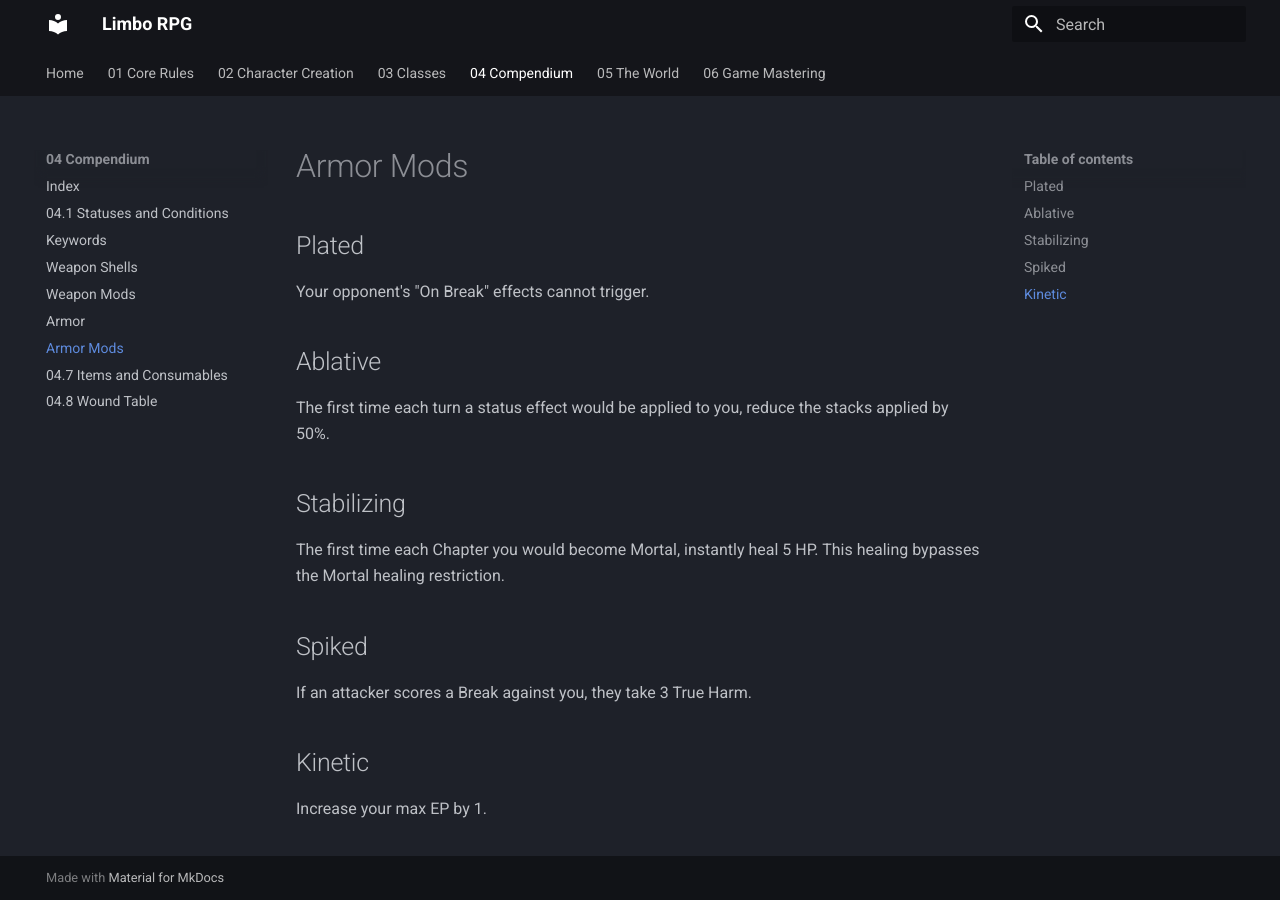
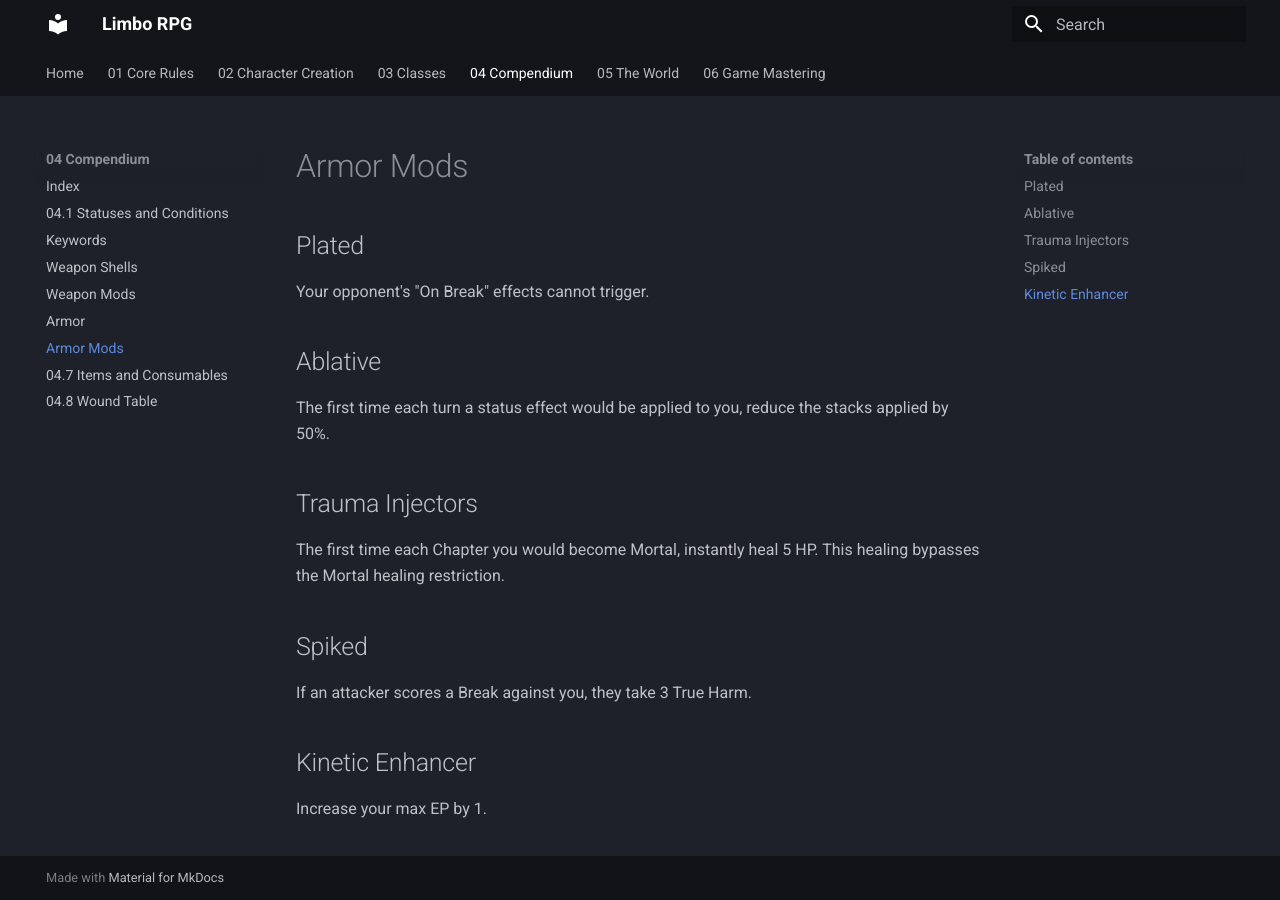
Before and after one commit to Bonfou/LimboRPG, an MkDocs documentation site: the page built from docs/04_Compendium/04.6_Armor_Mods.md, in a window 1280 px wide. Built offline with MkDocs 1.6.1 and Material for MkDocs 9.7.7, drawn with Linux system fonts in a browser that asks for light colours.

Commit message:
Rename some Mods

```diff
--- a/docs/04_Compendium/04.6_Armor_Mods.md
+++ b/docs/04_Compendium/04.6_Armor_Mods.md
@@ -3,9 +3,9 @@
 Your opponent's "On Break" effects cannot trigger.
 ## Ablative
 The first time each turn a status effect would be applied to you, reduce the stacks applied by 50%.
-## Stabilizing
+## Trauma Injectors
 The first time each Chapter you would become Mortal, instantly heal 5 HP. This healing bypasses the Mortal healing restriction.
 ## Spiked
 If an attacker scores a Break against you, they take 3 True Harm.
-## Kinetic
+## Kinetic Enhancer
 Increase your max EP by 1.
```
